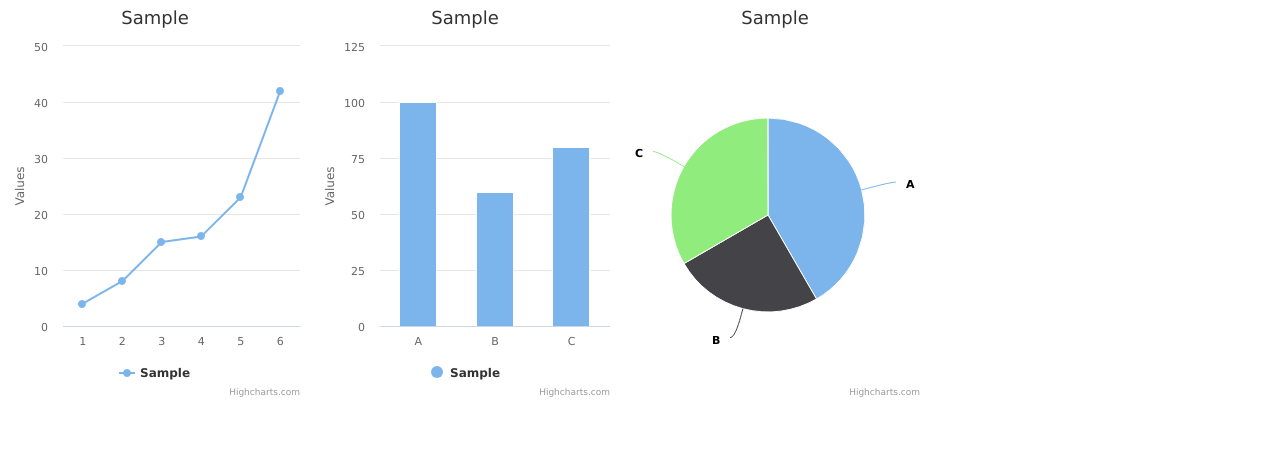
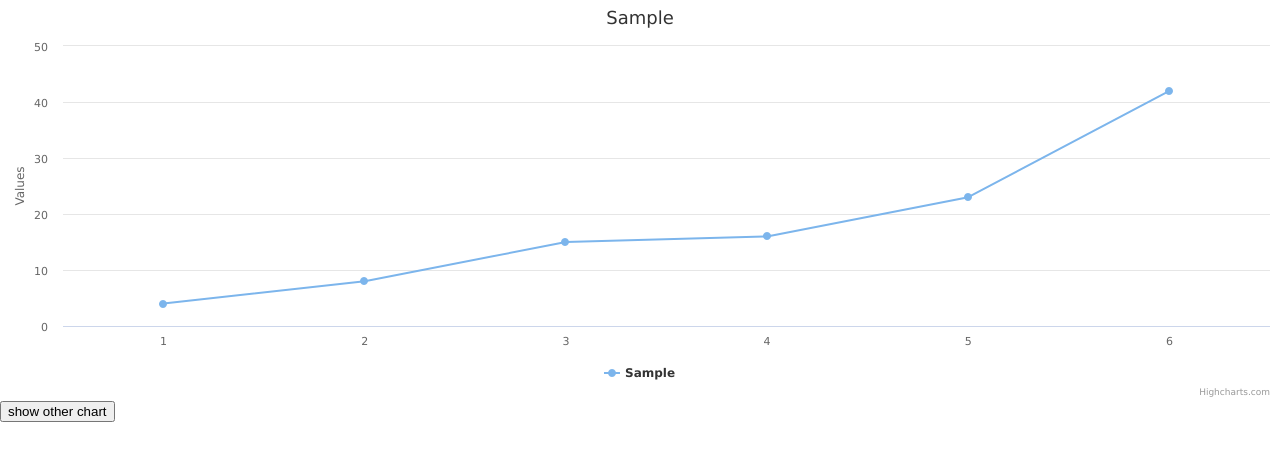
Before and after one commit to mahdizaferanchi/CandlestickChart, a React (Create React App) app: page / in a window 1280 px wide. Shown: the top 460 px of the page. Built offline with nearby package versions, Linux system fonts and the light colour scheme.

Commit message:
change charts with button

```diff
--- a/src/App.js
+++ b/src/App.js
@@ -25,13 +25,16 @@ function App() {
 	// 	    console.log(error);
 	//     })
 	// }, [])
-  return (
-  	<div style={{'display': 'flex'}}>
-	    {/*<CandlestickChart />*/}
-	    <Chart data={data} name={'Sample'} type={'line'}/>
-	    <Chart data={data2} name={'Sample'} type={'column'}/>
-	    <Chart data={data2} name={'Sample'} type={'pie'}/>
-  	</div>
+	const [chartSelector, setChart] = useState(0)
+	const charts = [
+		<Chart data={data} name={'Sample'} type={'line'}/>,
+	    <Chart data={data2} name={'Sample'} type={'column'}/>,
+	    <Chart data={data2} name={'Sample'} type={'pie'}/>]
+	return (
+		<div>
+			{charts[chartSelector]}
+			<button onClick={() => {setChart((chartSelector + 1) % charts.length)}}>show other chart</button>
+		</div>
   );
 }
 
```
